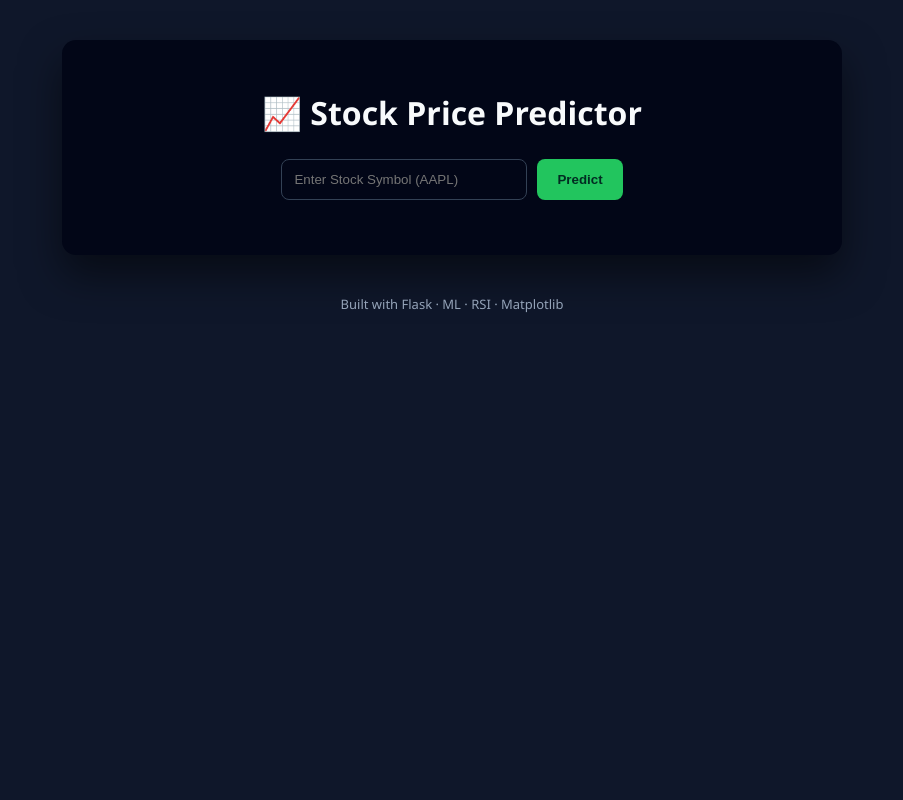
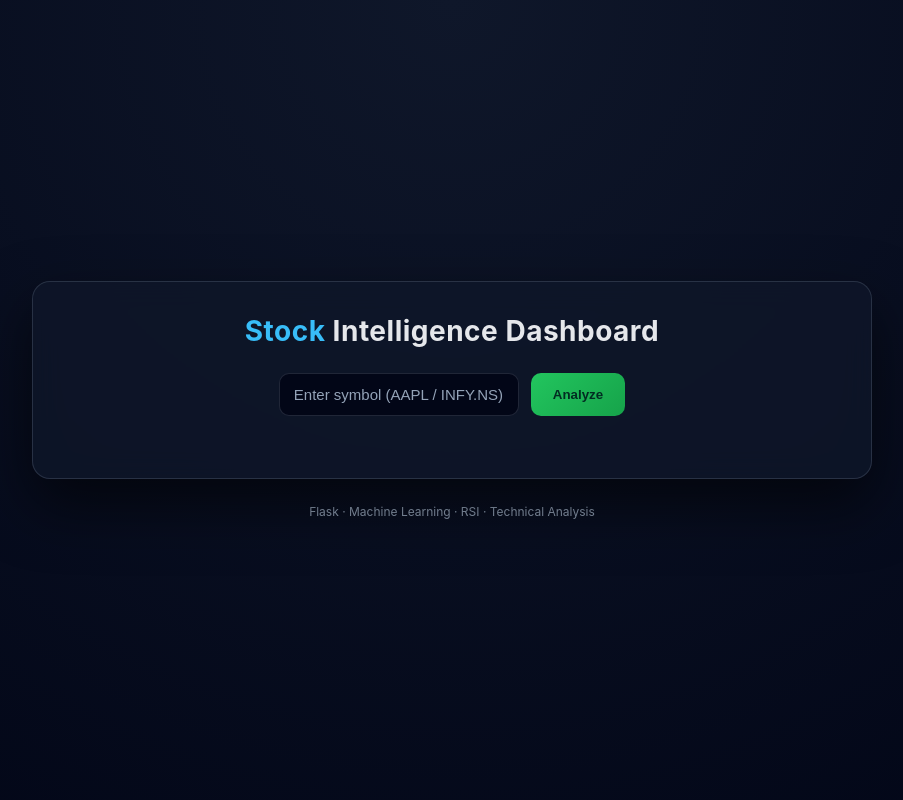
Before and after one commit to sawant000/stock-predictor, a Flask app: page / in a window 1280 px wide. Shown: the whole page, without its empty margins (188-1091 px from the left). Run offline with Flask 3, Linux system fonts and the light colour scheme.

```diff
--- a/templates/index.html
+++ b/templates/index.html
@@ -2,141 +2,225 @@
 <html lang="en">
 <head>
     <meta charset="UTF-8">
-    <title>Stock Price Predictor</title>
+    <title>Stock Intelligence Dashboard</title>
 
     <style>
+        :root {
+            --bg-dark: #020617;
+            --card-bg: rgba(15, 23, 42, 0.75);
+            --border: rgba(148, 163, 184, 0.2);
+            --text-main: #e5e7eb;
+            --text-muted: #94a3b8;
+            --green: #22c55e;
+            --red: #ef4444;
+            --yellow: #eab308;
+            --accent: #38bdf8;
+        }
+
+        * {
+            box-sizing: border-box;
+        }
+
         body {
             margin: 0;
-            padding: 0;
-            font-family: "Segoe UI", Arial, sans-serif;
-            background: #0f172a; /* dark blue */
-            color: #e5e7eb;
+            min-height: 100vh;
+            font-family: "Inter", "Segoe UI", sans-serif;
+            background: radial-gradient(circle at top, #0f172a, #020617);
+            color: var(--text-main);
+            display: flex;
+            align-items: center;
+            justify-content: center;
         }
 
-        .container {
-            max-width: 720px;
-            margin: 40px auto;
-            background: #020617;
+        .wrapper {
+            width: 100%;
+            max-width: 900px;
             padding: 30px;
-            border-radius: 14px;
-            box-shadow: 0 20px 40px rgba(0,0,0,0.5);
+        }
+
+        .card {
+            background: var(--card-bg);
+            backdrop-filter: blur(14px);
+            border-radius: 18px;
+            padding: 32px;
+            border: 1px solid var(--border);
+            box-shadow: 0 25px 60px rgba(0,0,0,0.6);
         }
 
         h1 {
             text-align: center;
-            margin-bottom: 25px;
-            color: #f8fafc;
+            margin: 0 0 25px;
+            font-size: 28px;
+            font-weight: 700;
+            letter-spacing: 0.5px;
+        }
+
+        h1 span {
+            color: var(--accent);
         }
 
         form {
             display: flex;
             justify-content: center;
-            gap: 10px;
+            gap: 12px;
+            margin-bottom: 30px;
+        }
+
+        input {
+            width: 240px;
+            padding: 12px 14px;
+            border-radius: 10px;
+            border: 1px solid var(--border);
+            background: #020617;
+            color: var(--text-main);
+            font-size: 15px;
+            outline: none;
+        }
+
+        input::placeholder {
+            color: var(--text-muted);
+        }
+
+        button {
+            padding: 12px 22px;
+            border-radius: 10px;
+            border: none;
+            background: linear-gradient(135deg, #22c55e, #16a34a);
+            color: #022c22;
+            font-weight: 700;
+            cursor: pointer;
+            transition: transform 0.2s ease, box-shadow 0.2s ease;
+        }
+
+        button:hover {
+            transform: translateY(-1px);
+            box-shadow: 0 10px 25px rgba(34,197,94,0.4);
+        }
+
+        .stats {
+            display: grid;
+            grid-template-columns: repeat(3, 1fr);
+            gap: 15px;
             margin-bottom: 25px;
         }
 
-        input[type="text"] {
-            padding: 12px;
-            width: 220px;
-            border-radius: 8px;
-            border: none;
-            outline: none;
-            background: #020617;
-            color: #f8fafc;
-            border: 1px solid #334155;
+        .stat-box {
+            background: rgba(2, 6, 23, 0.8);
+            padding: 16px;
+            border-radius: 12px;
+            border: 1px solid var(--border);
+            text-align: center;
         }
 
-        button {
-            padding: 12px 20px;
-            border-radius: 8px;
-            border: none;
-            cursor: pointer;
-            background: #22c55e;
-            color: #022c22;
-            font-weight: bold;
-            transition: background 0.3s;
+        .stat-label {
+            font-size: 13px;
+            color: var(--text-muted);
+            margin-bottom: 6px;
         }
 
-        button:hover {
-            background: #16a34a;
+        .stat-value {
+            font-size: 18px;
+            font-weight: 700;
         }
 
-        .results {
-            margin-top: 20px;
-            background: #020617;
-            padding: 20px;
-            border-radius: 10px;
-            border: 1px solid #334155;
-        }
-
-        .results p {
-            margin: 8px 0;
-            font-size: 16px;
-        }
-
-        .signal {
-            font-size: 18px;
-            font-weight: bold;
-            margin-top: 10px;
+        .signal-badge {
+            margin: 20px auto 10px;
+            width: fit-content;
+            padding: 10px 22px;
+            border-radius: 999px;
+            font-weight: 800;
+            letter-spacing: 0.5px;
+            font-size: 14px;
         }
 
         .BUY, .STRONG\ BUY {
-            color: #22c55e;
+            background: rgba(34,197,94,0.15);
+            color: var(--green);
+            border: 1px solid rgba(34,197,94,0.4);
         }
 
         .SELL, .STRONG\ SELL {
-            color: #ef4444;
+            background: rgba(239,68,68,0.15);
+            color: var(--red);
+            border: 1px solid rgba(239,68,68,0.4);
         }
 
         .HOLD {
-            color: #eab308;
+            background: rgba(234,179,8,0.15);
+            color: var(--yellow);
+            border: 1px solid rgba(234,179,8,0.4);
         }
 
-        img {
-            margin-top: 20px;
+        .chart {
+            margin-top: 25px;
+            border-radius: 14px;
+            overflow: hidden;
+            border: 1px solid var(--border);
+        }
+
+        .chart img {
             width: 100%;
-            border-radius: 10px;
-            border: 1px solid #334155;
-            background: #020617;
+            display: block;
         }
 
         footer {
             text-align: center;
-            margin-top: 30px;
-            font-size: 13px;
-            color: #94a3b8;
+            margin-top: 25px;
+            font-size: 12px;
+            color: var(--text-muted);
+        }
+
+        @media (max-width: 700px) {
+            .stats {
+                grid-template-columns: 1fr;
+            }
         }
     </style>
 </head>
 
 <body>
 
-<div class="container">
-    <h1>📈 Stock Price Predictor</h1>
+<div class="wrapper">
+    <div class="card">
+        <h1><span>Stock</span> Intelligence Dashboard</h1>
 
         <form method="POST">
-        <input type="text" name="symbol" placeholder="Enter Stock Symbol (AAPL)" required>
-        <button type="submit">Predict</button>
+            <input type="text" name="symbol" placeholder="Enter symbol (AAPL / INFY.NS)" required>
+            <button type="submit">Analyze</button>
         </form>
 
         {% if price %}
-        <div class="results">
-            <p><strong>Current Price:</strong> ₹ {{ price }}</p>
-            <p><strong>Predicted Price:</strong> ₹ {{ predicted_price }}</p>
-            <p><strong>RSI:</strong> {{ rsi }}</p>
+            <div class="stats">
+                <div class="stat-box">
+                    <div class="stat-label">Current Price</div>
+                    <div class="stat-value">₹ {{ price }}</div>
+                </div>
 
-            <p class="signal {{ signal }}">
-                Signal: {{ signal }}
-            </p>
+                <div class="stat-box">
+                    <div class="stat-label">Predicted Price</div>
+                    <div class="stat-value">₹ {{ predicted_price }}</div>
+                </div>
 
-            <img src="{{ graph_path }}" alt="Stock Graph">
+                <div class="stat-box">
+                    <div class="stat-label">RSI (14)</div>
+                    <div class="stat-value">{{ rsi }}</div>
+                </div>
+            </div>
+
+            <div class="signal-badge {{ signal }}">
+                {{ signal }}
+            </div>
+
+            <div class="chart">
+                <img src="{{ graph_path }}" alt="Stock chart">
             </div>
         {% endif %}
     </div>
 
     <footer>
-    Built with Flask · ML · RSI · Matplotlib
+        Flask · Machine Learning · RSI · Technical Analysis
     </footer>
+</div>
 
 </body>
 </html>
```
Also changed, not shown: services/stock_service.py (+37 -49 lines). Lines whose indentation alone changed are shown as unchanged.
